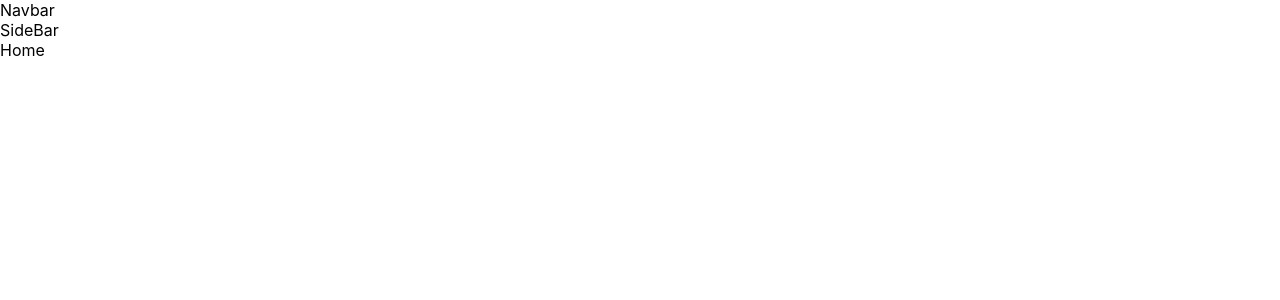
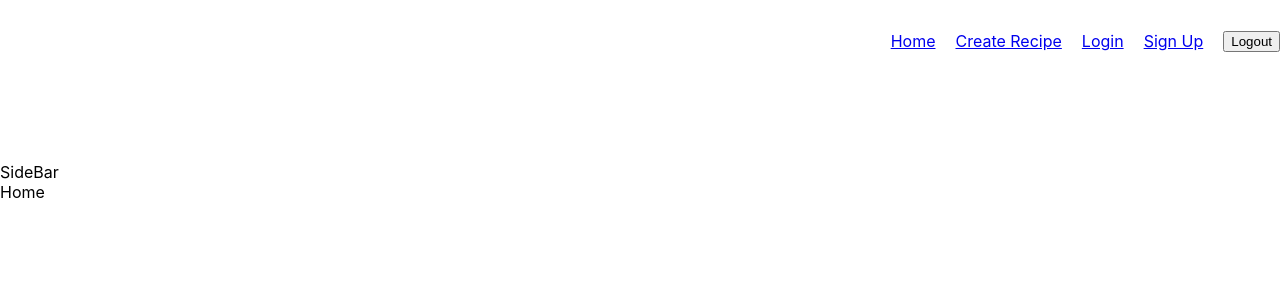
Before and after one commit to kpundt93/capstone, a React (Create React App) app in the folder my-recipes/: page / in a window 1280 px wide. Shown: the top 300 px of the page. Built offline with nearby package versions, Linux system fonts and the light colour scheme.

Commit message:
add navbar links and basic styles

```diff
--- /dev/null
+++ b/my-recipes/src/components/NavBar.css
@@ -0,0 +1,18 @@
+.navbar {
+  width: 100%;
+  padding: 30px 0;
+  box-sizing: border-box;
+  margin-bottom: 80px;
+}
+
+.navbar ul {
+  list-style-type: none;
+  display: flex;
+  margin: 0 auto;
+  align-items: center;
+  justify-content: flex-end;
+}
+
+.navbar a {
+  margin-right: 20px;
+}
--- a/my-recipes/src/components/NavBar.js
+++ b/my-recipes/src/components/NavBar.js
@@ -1,7 +1,18 @@
 import React from 'react'
+import { Link } from 'react-router-dom'
+// styles
+import './NavBar.css'
 
 export default function Navbar() {
   return (
-    <div>Navbar</div>
+    <div className='navbar'>
+      <ul>
+        <li><Link to='/'>Home</Link></li>
+        <li><Link to='/create'>Create Recipe</Link></li>
+        <li><Link to='/login'>Login</Link></li>
+        <li><Link to='/signup'>Sign Up</Link></li>
+        <li><button className='btn'>Logout</button></li>
+      </ul>
+    </div>
   )
 }
```
